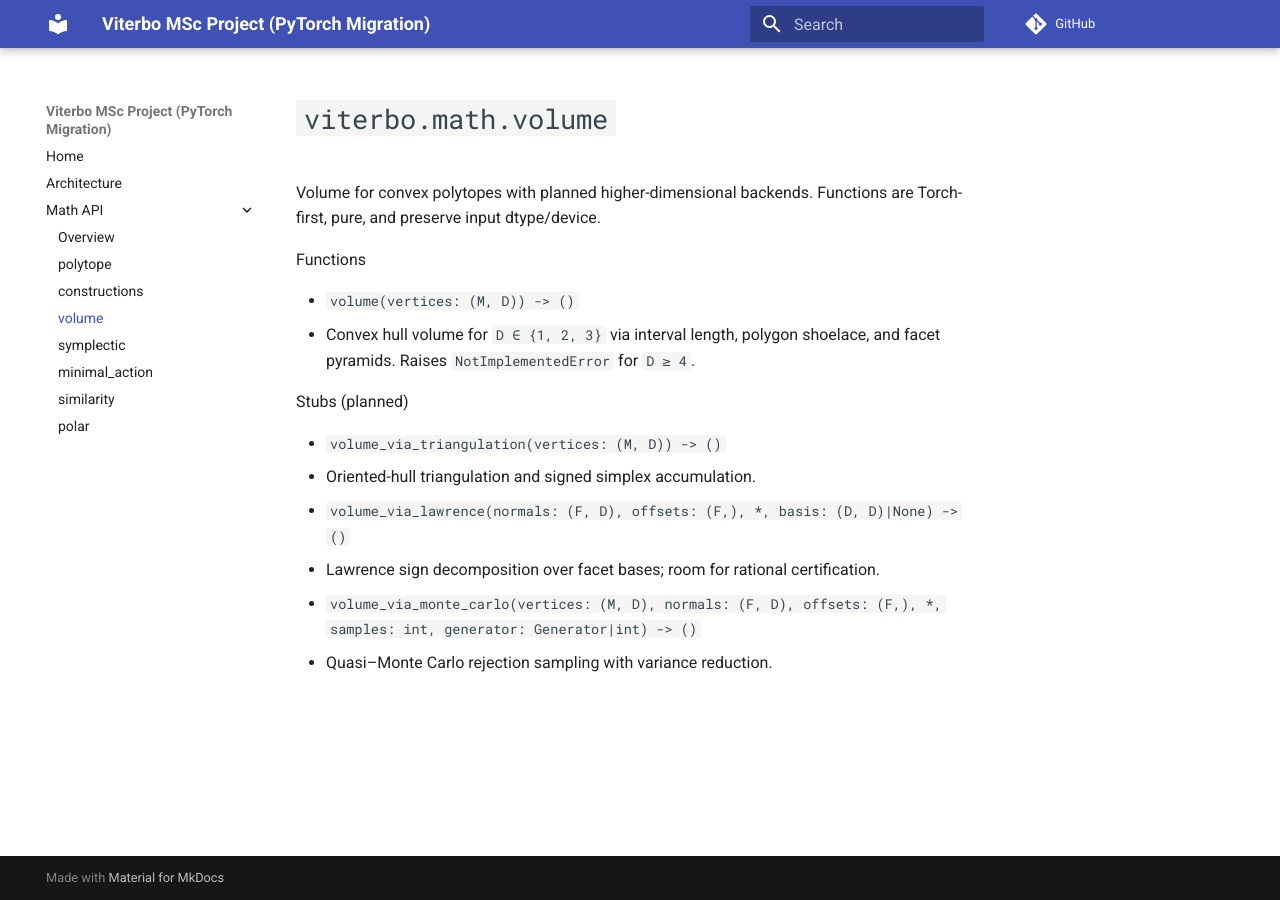
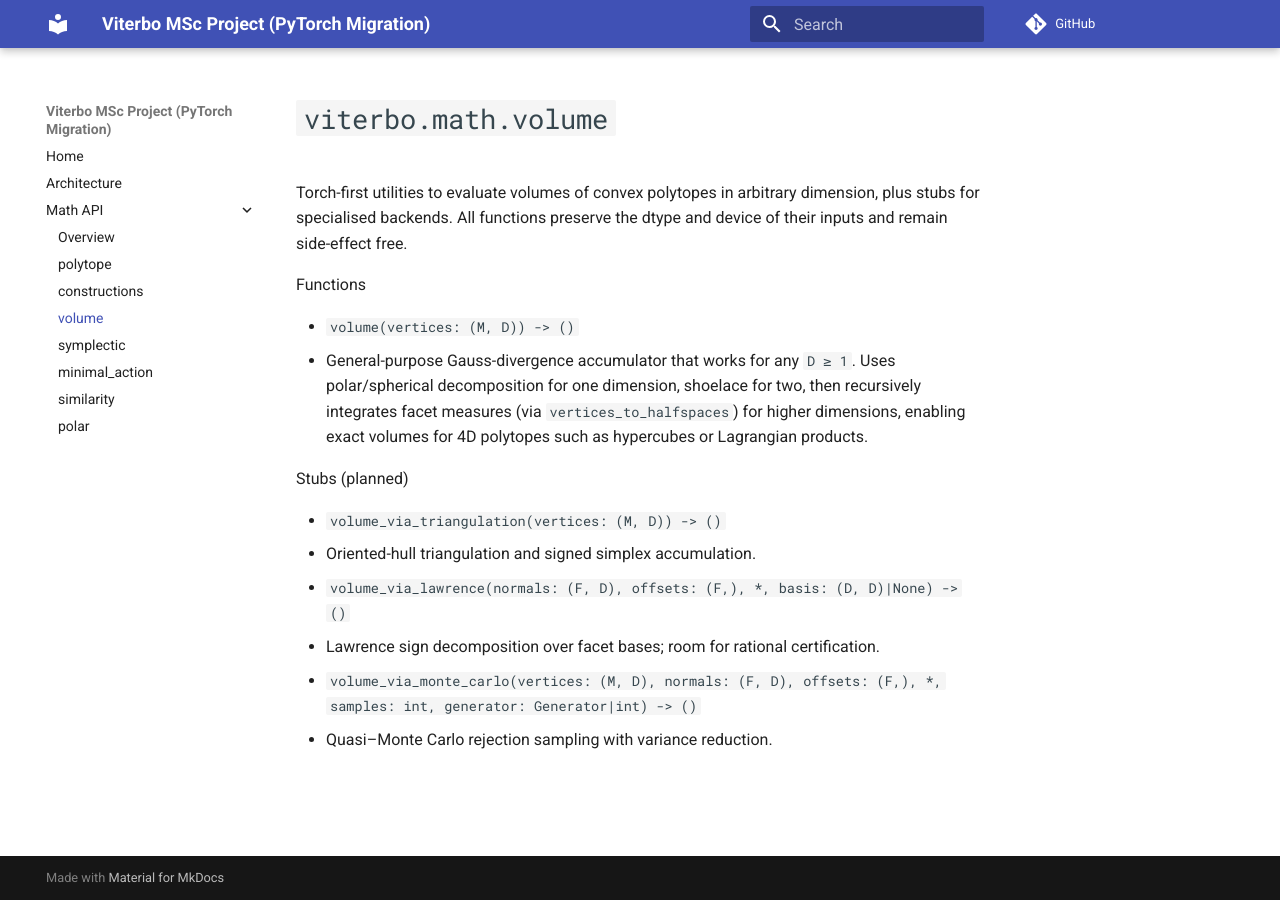
Before and after one commit to JoernStoehler/msc-math-viterbo, an MkDocs documentation site: the page built from docs/math/volume.md, in a window 1280 px wide. Built offline with MkDocs 1.6.1 and Material for MkDocs 9.7.7, drawn with Linux system fonts in a browser that asks for light colours; comment, search, counter and statistics services are not loaded.

Commit message:
feat(math): add gauss divergence volume backend

```diff
--- a/docs/math/volume.md
+++ b/docs/math/volume.md
@@ -4,14 +4,18 @@ title: volume — polytope volumes and backends
 
 # `viterbo.math.volume`
 
-Volume for convex polytopes with planned higher-dimensional backends. Functions
-are Torch-first, pure, and preserve input dtype/device.
+Torch-first utilities to evaluate volumes of convex polytopes in arbitrary
+dimension, plus stubs for specialised backends. All functions preserve the dtype
+and device of their inputs and remain side-effect free.
 
 Functions
 
 - `volume(vertices: (M, D)) -> ()`
-  - Convex hull volume for `D ∈ {1, 2, 3}` via interval length, polygon shoelace,
-    and facet pyramids. Raises `NotImplementedError` for `D ≥ 4`.
+  - General-purpose Gauss-divergence accumulator that works for any `D ≥ 1`. Uses
+    polar/spherical decomposition for one dimension, shoelace for two, then
+    recursively integrates facet measures (via `vertices_to_halfspaces`) for higher
+    dimensions, enabling exact volumes for 4D polytopes such as hypercubes or
+    Lagrangian products.
 
 Stubs (planned)
 
```
Also changed, not shown: AGENTS.md (+3 -1 lines), docs/tasks/2025-10-14-task-datasets-atlas-tiny-4d.md (added, +37 -0 lines), docs/tasks/2025-10-14-task-math-4d-capacity.md (added, +37 -0 lines), 4 other files.
